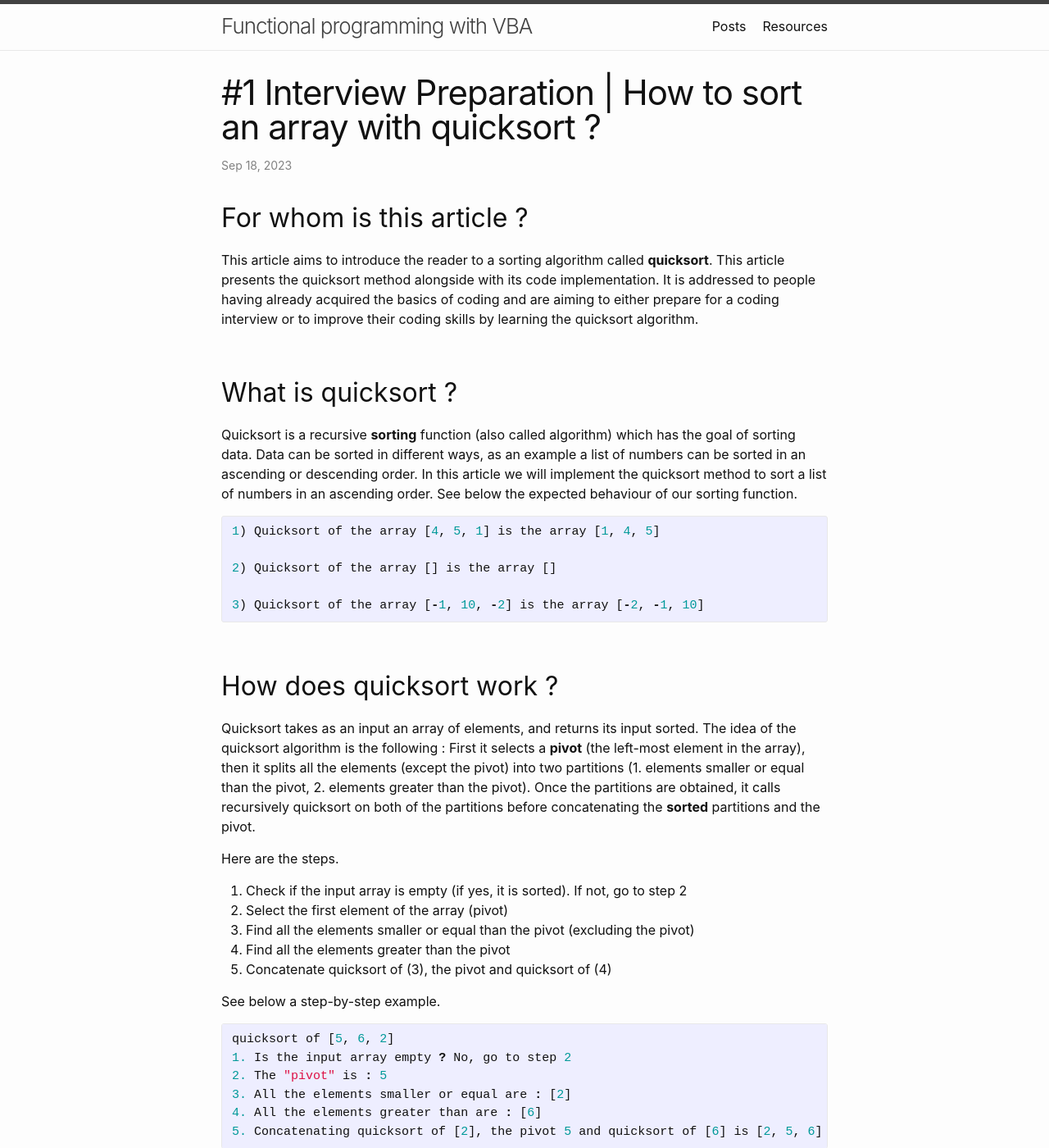
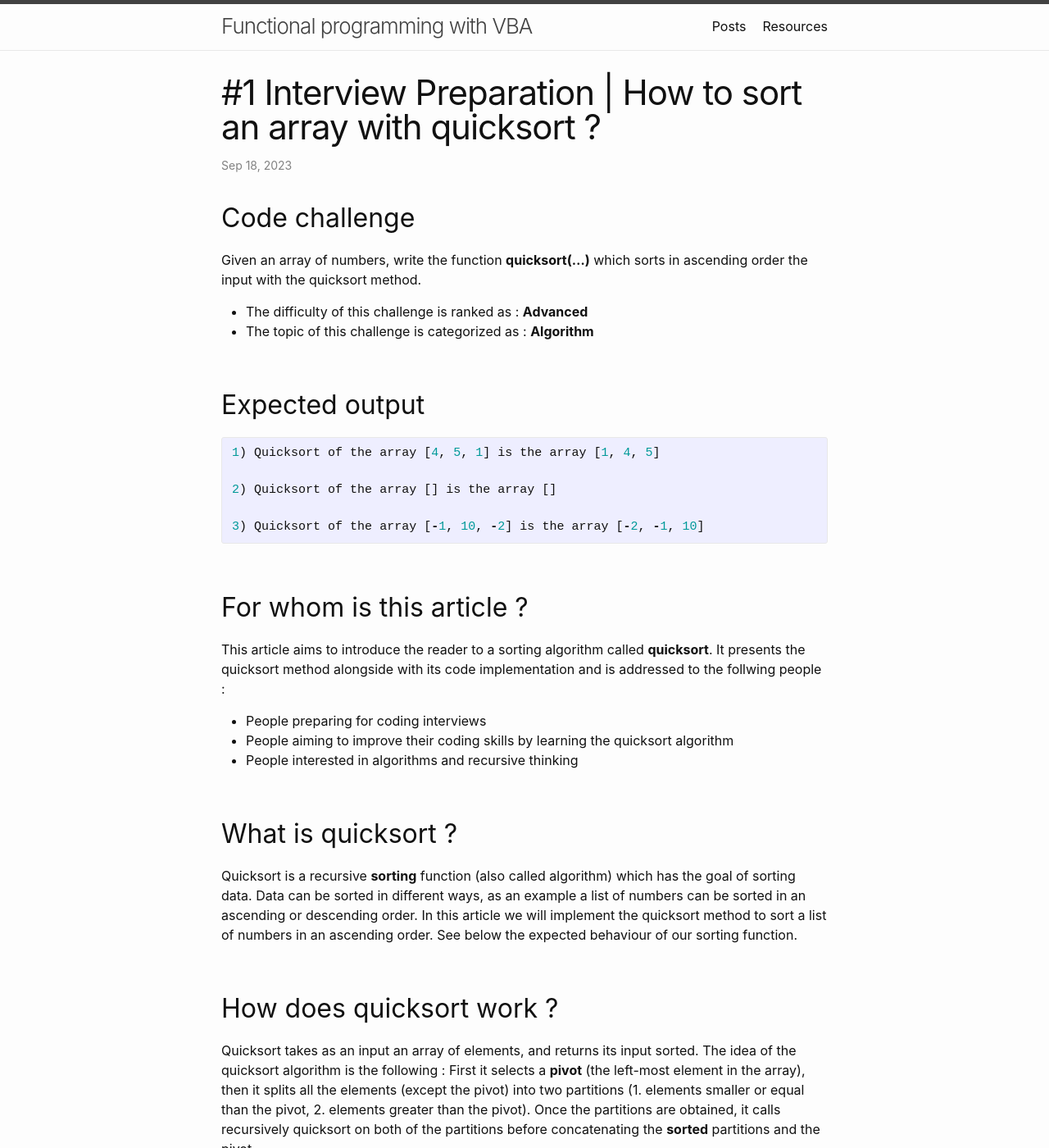
Before and after one commit to assadnavi/assadnavi.github.io, a Jekyll site: the page built from _posts/2023-09-18-coding-interview-quicksort.md, in a window 1280 px wide and 1400 px high. Shown: the whole window at 82% size. Built offline with Jekyll 4.4.1, drawn with Linux system fonts in a browser that asks for light colours.

Commit message:
improved #1

```diff
--- a/_posts/2023-09-18-coding-interview-quicksort.md
+++ b/_posts/2023-09-18-coding-interview-quicksort.md
@@ -5,23 +5,41 @@ date:   2023-09-18 00:00:00 +0000
 published: true
 ---
 
+## Code challenge
+
+Given an array of numbers, write the function **quicksort(...)** which sorts in ascending order the input with the quicksort method.
+
+- The difficulty of this challenge is ranked as : **Advanced**
+- The topic of this challenge is categorized as : **Algorithm**
+
+<br/>
+
+## Expected output
+
+{% highlight cpp %}
+
+1) Quicksort of the array [4, 5, 1] is the array [1, 4, 5]
+
+2) Quicksort of the array [] is the array []
+
+3) Quicksort of the array [-1, 10, -2] is the array [-2, -1, 10]
+
+{% endhighlight %}
+
+<br/>
+
 ## For whom is this article ?
 
-This article aims to introduce the reader to a sorting algorithm called **quicksort**. This article presents the quicksort method alongside with its code implementation. It is addressed to people having already acquired the basics of coding and are aiming to either prepare for a coding interview or to improve their coding skills by learning the quicksort algorithm.
+This article aims to introduce the reader to a sorting algorithm called **quicksort**. It presents the quicksort method alongside with its code implementation and is addressed to the follwing people :
+- People preparing for coding interviews
+- People aiming to improve their coding skills by learning the quicksort algorithm
+- People interested in algorithms and recursive thinking
 
 <br/>
 
 ## What is quicksort ?
 
 Quicksort is a recursive **sorting** function (also called algorithm) which has the goal of sorting data. Data can be sorted in different ways, as an example a list of numbers can be sorted in an ascending or descending order. In this article we will implement the quicksort method to sort a list of numbers in an ascending order. See below the expected behaviour of our sorting function.
-
-{% highlight cpp %}
-1) Quicksort of the array [4, 5, 1] is the array [1, 4, 5]
-
-2) Quicksort of the array [] is the array []
-
-3) Quicksort of the array [-1, 10, -2] is the array [-2, -1, 10]
-{% endhighlight %}
 
 <br/>
 
```
